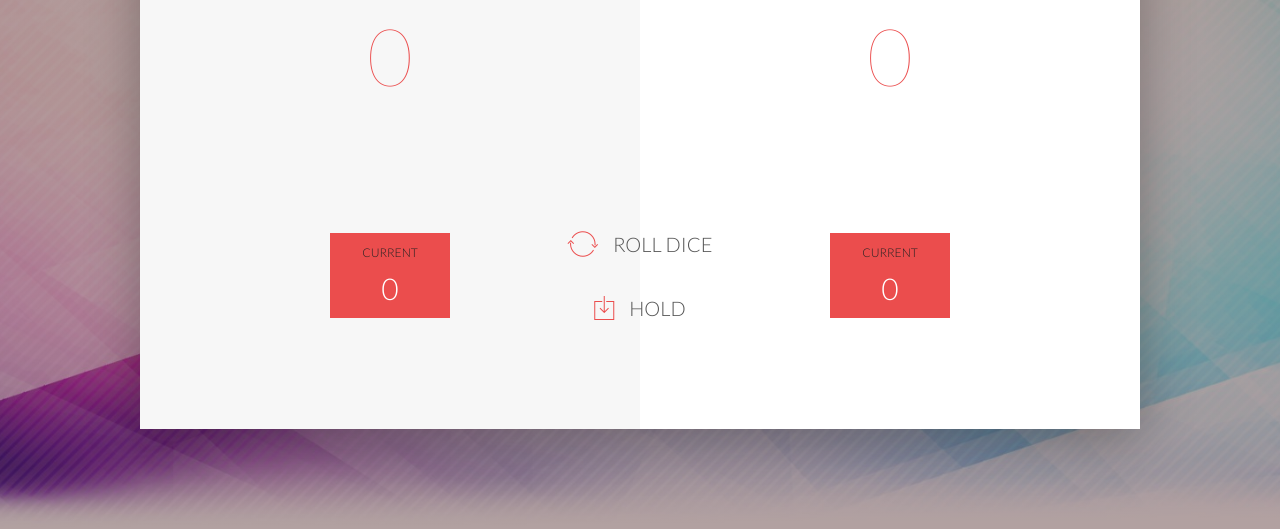
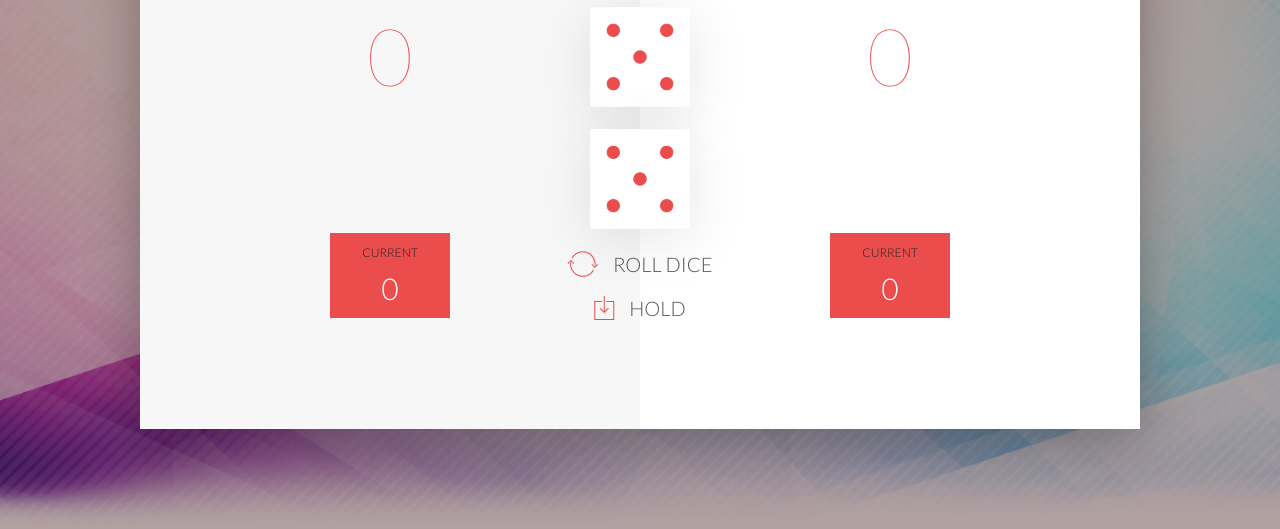
Before and after one commit to medchij/dice-game, a plain HTML site: page index.html in a window 1280 px wide. Shown: the part 271-800 px from the top of the page. Drawn offline with nearby package versions, Linux system fonts and the light colour scheme.

Commit message:
2 shootoi bolgoson

```diff
--- a/index.html
+++ b/index.html
@@ -45,7 +45,8 @@
         <i class="ion-ios-download-outline"></i>Hold
       </button>
 
-      <img src="dice-5.png" alt="Dice" class="dice" />
+      <img src="dice-5.png" alt="Dice" class="dice1" />
+      <img src="dice-5.png" alt="Dice" class="dice2" />
     </div>
 
     <script src="app.js"></script>
--- a/style.css
+++ b/style.css
@@ -137,10 +137,10 @@ i {
 }
 
 .btn-new { top: 45px;}
-.btn-roll { top: 403px;}
+.btn-roll { top: 423px;}
 .btn-hold { top: 467px;}
 
-.dice {
+.dice1 {
     position: absolute;
     left: 50%;
     top: 178px;
@@ -148,6 +148,14 @@ i {
     height: 100px;
     box-shadow: 0px 10px 60px rgba(0, 0, 0, 0.10);
 }
+.dice2 {
+    position: absolute;
+    left: 50%;
+    top: 300px;
+    transform: translateX(-50%);
+    height: 100px;
+    box-shadow: 0px 10px 60px rgba(0, 0, 0, 0.10);
+}
 
 .winner { background-color: #f7f7f7; }
 .winner .player-name { font-weight: 300; color: #EB4D4D; }
```
